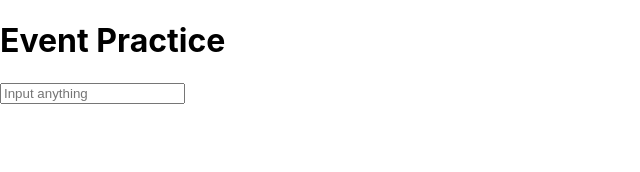
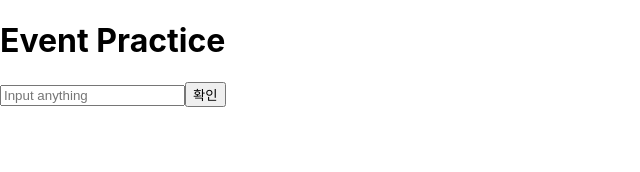
Before and after one commit to jheloper/react-playground, a React (Create React App) app: page / in a window 1280 px wide. Shown: the top 172 px of the page, without its empty margins (0-640 px from the left). Built offline with nearby package versions, Linux system fonts and the light colour scheme.

Commit message:
이벤트 함수를 컴포넌트의 메서드로 정의

```diff
--- a/src/EventPractice.js
+++ b/src/EventPractice.js
@@ -4,6 +4,22 @@
     state = {
         message: "",
     };
+
+    constructor(props) {
+        super(props);
+        this.handleChange = this.handleChange.bind(this);
+        this.handleClick = this.handleClick.bind(this);
+    }
+
+    handleChange(e) {
+        console.log(e);
+        this.setState({ message: e.target.value });
+    }
+
+    handleClick() {
+        alert(this.state.message);
+        this.setState({ message: "" });
+    }
 
     render() {
         return (
@@ -14,11 +30,9 @@
                     name="message"
                     placeholder="Input anything"
                     value={this.state.message}
-                    onChange={(e) => {
-                        console.log(e.target.value);
-                        this.setState({ message: e.target.value });
-                    }}
+                    onChange={this.handleChange}
                 ></input>
+                <button onClick={this.handleClick}>확인</button>
             </div>
         );
     }
```
